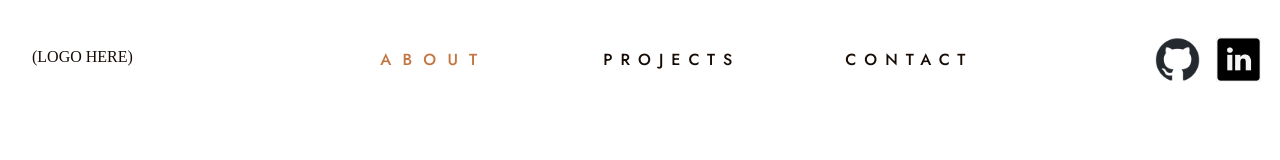
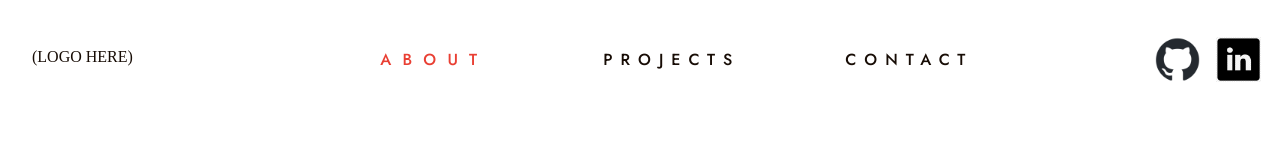
Before and after one commit to jtompkins415/portfolio_site, a React (Vite) app: page / in a window 1280 px wide. In both pictures the pointer is over the link "ABOUT". Shown: the top 160 px of the page. Built offline with nearby package versions, Linux system fonts and the light colour scheme.

Commit message:
adjust color of transition

```diff
--- a/src/Navbar/Routes/NavBar.css
+++ b/src/Navbar/Routes/NavBar.css
@@ -33,7 +33,7 @@
 }
 
 .orange:hover {
-    color: #C47541;
+    color: #E93F33;
     letter-spacing: .7rem;
 }
 
@@ -43,7 +43,7 @@
 }
 
 .blue:hover {
-    color: #06aeb7;
+    color: #3470BD;
     letter-spacing: .7rem;
 }
 
@@ -53,7 +53,7 @@
 }
 
 .green:hover {
-    color: #60C661;
+    color: #119E2B;
     letter-spacing: .7rem;
 }
 
```
